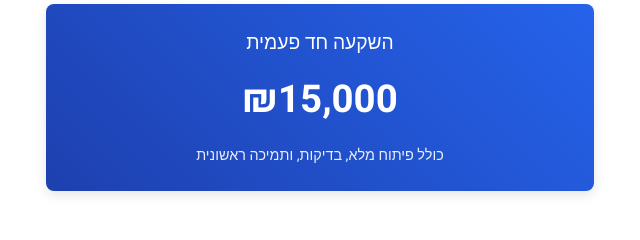
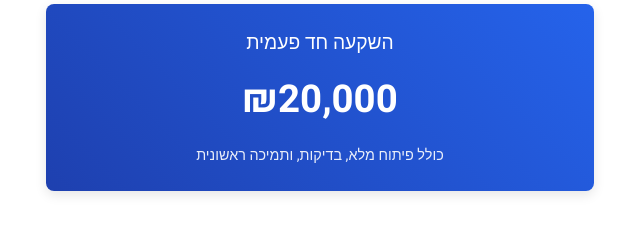
Before and after one commit to dangogit/finance, a plain HTML site: page index.html in a window 1280 px wide. Shown: the part 2821-3061 px from the top of the page, 320-960 px from the left. Drawn offline with Linux system fonts and the light colour scheme.

Commit message:
Update index.html

```diff
--- a/index.html
+++ b/index.html
@@ -315,7 +315,7 @@
 <section>
   <div class="price-container">
     <div class="price-title">השקעה חד פעמית</div>
-    <div class="price-amount">₪15,000</div>
+    <div class="price-amount">₪20,000</div>
     <div class="price-details">כולל פיתוח מלא, בדיקות, ותמיכה ראשונית</div>
   </div>
 </section>
```
